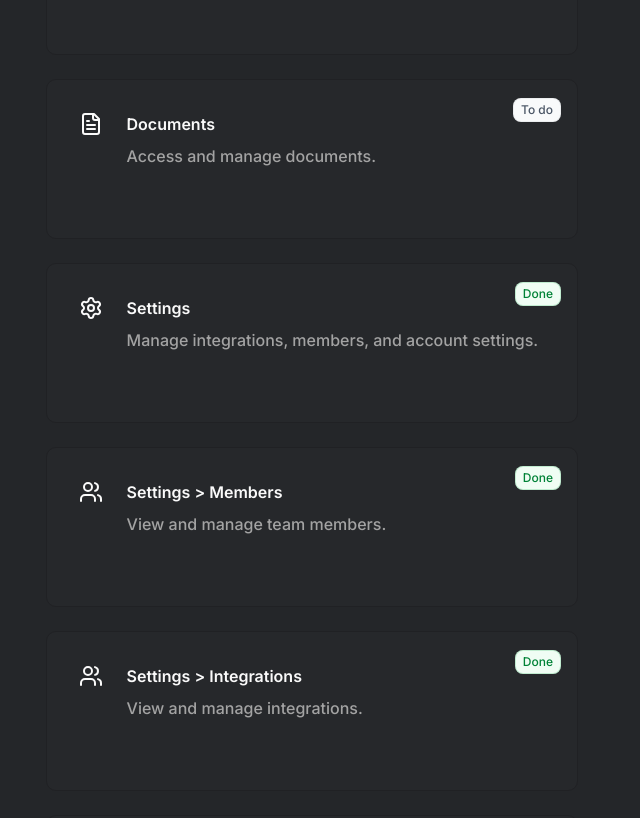
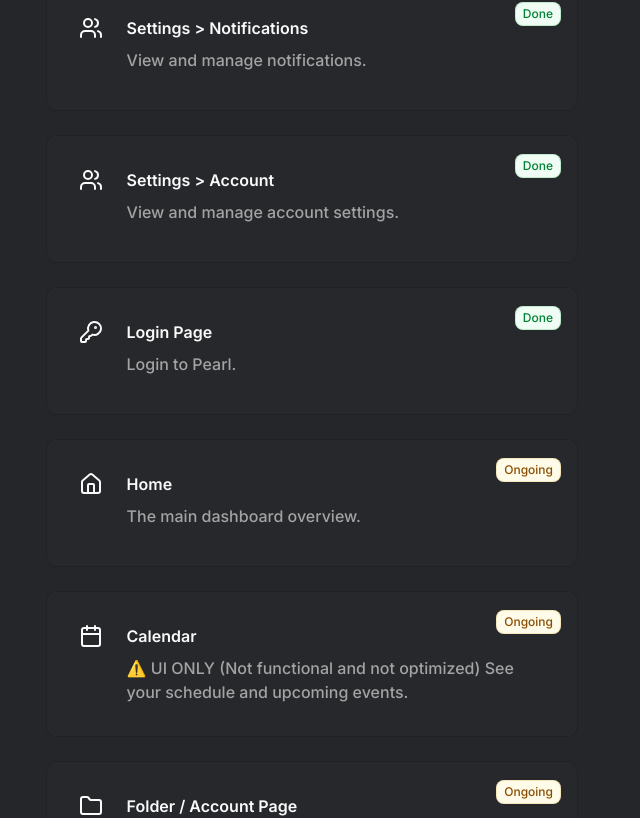
Before and after one commit to syswarren/pearlUI, a Next.js app: page / in a window 1280 px wide. Shown: the part 633-1451 px from the top of the page, without its empty margins (606-1246 px from the left). Built offline with nearby package versions, Linux system fonts and the light colour scheme.

Commit message:
Improve home page layout: reduce card height, sort by status, remove button showcase, update folder page title

```diff
--- a/src/app/page.tsx
+++ b/src/app/page.tsx
@@ -13,10 +13,10 @@ const pages = [
   {
     id: "calendar",
     title: "Calendar",
-    description: "See your schedule and upcoming events.",
+    description: "⚠️ UI ONLY (Not functional and not optimized) See your schedule and upcoming events.",
     icon: Calendar,
     url: "/dashboard/calendar",
-    status: "To do",
+    status: "Ongoing",
   },
   {
     id: "territory",
@@ -76,7 +76,7 @@ const pages = [
   },
   {
     id: "folders",
-    title: "Folder Page",
+    title: "Folder / Account Page",
     description: "Organize conversations in folders.",
     icon: Folder,
     url: "/dashboard/folder/acme-corp",
@@ -88,7 +88,7 @@ const pages = [
     description: "Collaborate and discuss in conversations.",
     icon: MessageCircle,
     url: "/dashboard/conversation/team-update",
-    status: "To do",
+    status: "Ongoing",
   },
   {
     id: "login",
@@ -98,21 +98,20 @@ const pages = [
     url: "/login",
     status: "Done",
   },
-  {
-    id: "button-showcase",
-    title: "Button Showcase",
-    description: "View all button variants in light and dark modes.",
-    icon: Palette,
-    url: "/button-showcase",
-    status: "Done",
-  },
+
 ];
 
 export default function Home() {
+  // Sort pages by status: Done first, then Ongoing, then To do
+  const sortedPages = [...pages].sort((a, b) => {
+    const statusOrder = { "Done": 0, "Ongoing": 1, "To do": 2 };
+    return statusOrder[a.status as keyof typeof statusOrder] - statusOrder[b.status as keyof typeof statusOrder];
+  });
+
   return (
     <div className="flex flex-col min-h-screen items-center justify-center bg-background text-foreground p-8">
       <Feature67
-        features={pages}
+        features={sortedPages}
         title="Pearl UI"
         description="Quickly access and preview the main sections of your dashboard. Click any block to jump to that page."
       />
--- a/src/components/ui/feature67.tsx
+++ b/src/components/ui/feature67.tsx
@@ -108,7 +108,7 @@ const Feature67: React.FC<Feature67Props> = ({ features = defaultFeatures, title
               <Link
                 key={feature.id}
                 href={feature.url}
-                className="relative flex flex-col justify-between rounded-lg border border-border bg-accent p-6 md:p-8 hover:bg-accent/70 transition-colors min-h-40"
+                className="relative flex flex-col justify-between rounded-lg border border-border bg-accent p-6 md:p-8 hover:bg-accent/70 transition-colors min-h-32"
               >
                 {feature.status && (
                   <div className="absolute top-4 right-4 z-10">
@@ -132,7 +132,7 @@ const Feature67: React.FC<Feature67Props> = ({ features = defaultFeatures, title
             ) : (
               <div
                 key={feature.id}
-                className="relative flex flex-col justify-between rounded-lg border border-border bg-accent p-6 md:p-8 min-h-40"
+                className="relative flex flex-col justify-between rounded-lg border border-border bg-accent p-6 md:p-8 min-h-32"
               >
                 {feature.status && (
                   <div className="absolute top-4 right-4 z-10">
```
